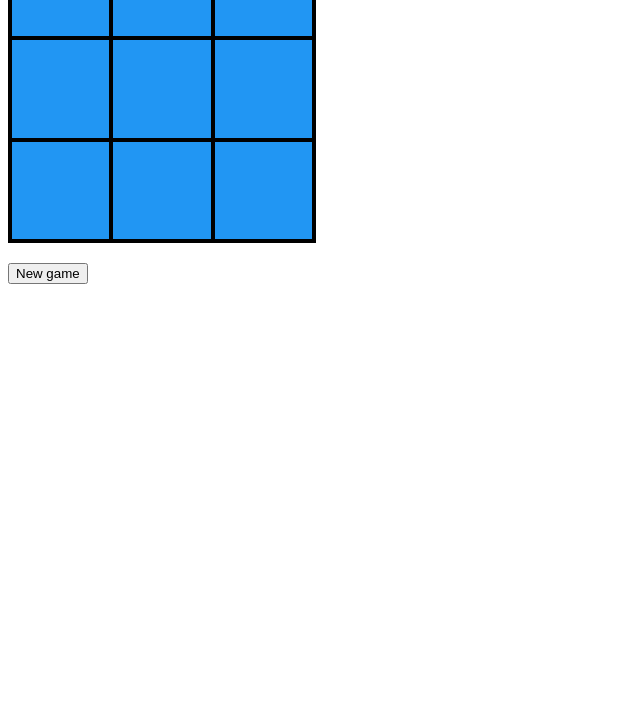
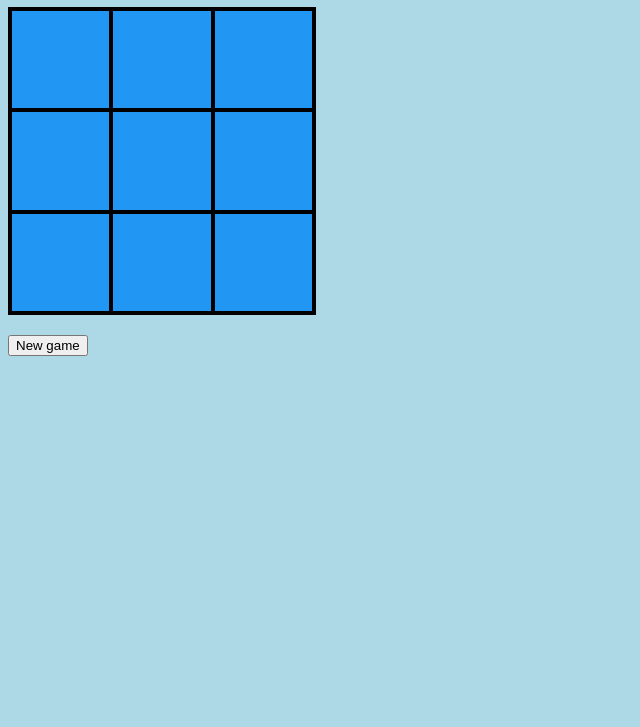
Before and after one commit to zlukac96/TicTacToe-game, a plain HTML site: page index.html in a window 1280 px wide. Shown: the part 73-800 px from the top of the page, without its empty margins (0-640 px from the left). Drawn offline with Linux system fonts and the light colour scheme.

Commit message:
Add files via upload

```diff
--- a/index.html
+++ b/index.html
@@ -8,22 +8,17 @@
 </head>
 <body>
 
+	<h1>Tic Tac Toe</h1>
+
 	<div class="kontejner">
 
 		<div class="tabla"></div>
-
-		<!--<div class="mrezaLinija">
-
-			<div class="linijaK"></div>
-			<div class="linijaV"></div>
-
-		</div>-->
 
 	</div>
 
 	<button onclick="ocisti()">New game</button>
 
-	<h1 id="krajIgreRezultat"></h1>
+	<h2 id="krajIgreRezultat"></h2>
 
 	<script src="script.js"></script>
 </body>
--- a/style.css
+++ b/style.css
@@ -1,3 +1,9 @@
+body{
+	background-color: lightblue;
+	font-family: sans-serif;
+	color: MidnightBlue;
+}
+
 .kontejner{
 	position: relative;
 	width:300px;
@@ -99,9 +105,3 @@
 button{
 	margin-top: 20px;
 }
-
-:root {
-  --color1: #62bbd3;
-  --color2: #80c9dd;
-  --color3: #d5eaf0;
-}
```
